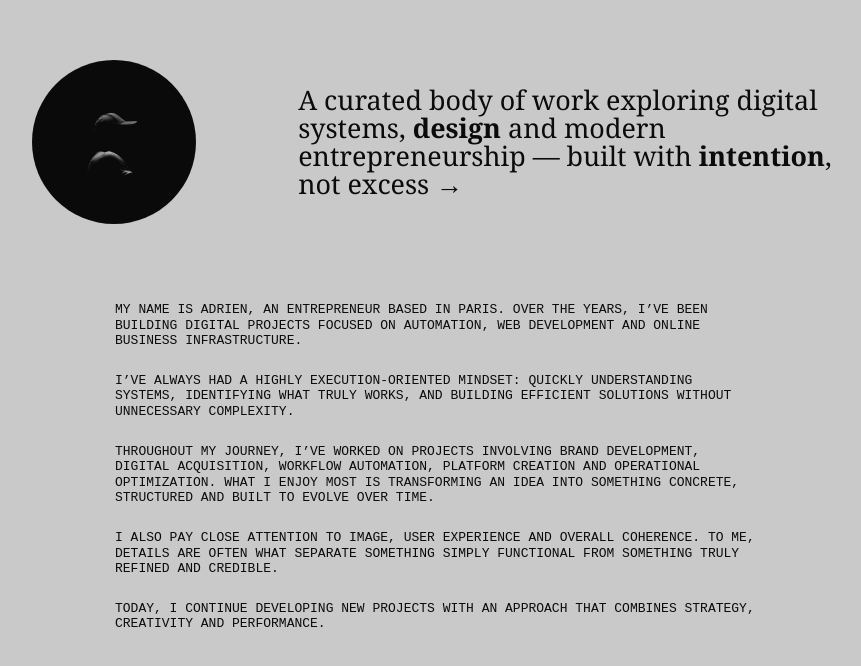
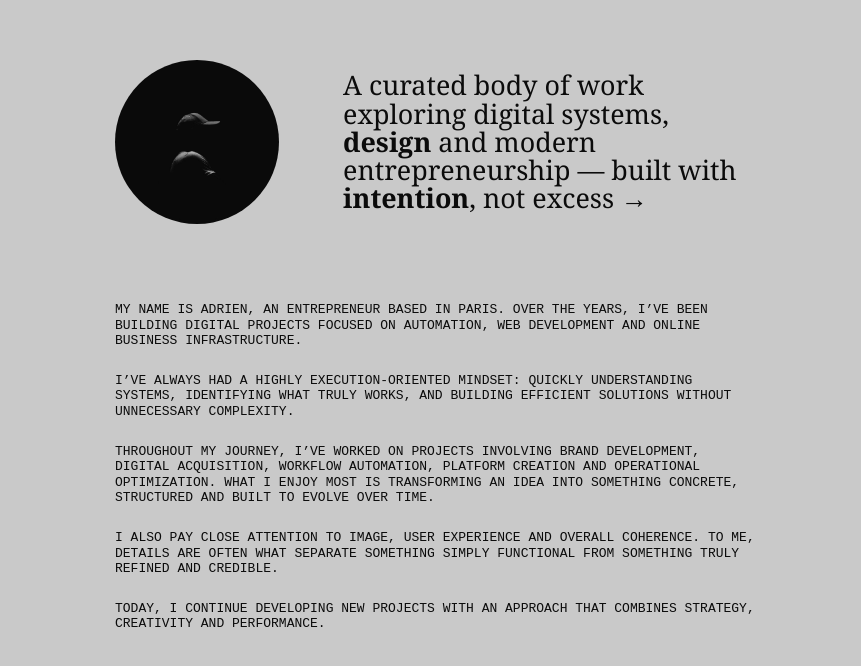
Before and after one commit to Ariitea/Portfolio, a React (Vite) app: page / in a window 1280 px wide. Shown: the part 3120-3786 px from the top of the page, without its empty margins (205-1066 px from the left). Built offline with nearby package versions, Linux system fonts and the light colour scheme.

Commit message:
update: about section

```diff
--- a/src/styles.css
+++ b/src/styles.css
@@ -278,10 +278,11 @@ main {
 
 .about-intro {
   display: grid;
-  grid-template-columns: minmax(120px, 164px) minmax(320px, 540px);
-  gap: clamp(68px, 8vw, 125px);
+  width: min(640px, 100%);
+  grid-template-columns: 164px 1fr;
+  gap: clamp(38px, 5vw, 72px);
   align-items: center;
-  justify-content: center;
+  margin: 0 auto;
 }
 
 .about-intro img {
@@ -294,7 +295,7 @@ main {
 }
 
 .about-intro h1 {
-  max-width: 550px;
+  max-width: none;
   margin: 0;
   font-family: Georgia, 'Times New Roman', serif;
   font-size: clamp(26px, 2.1vw, 36px);
```
